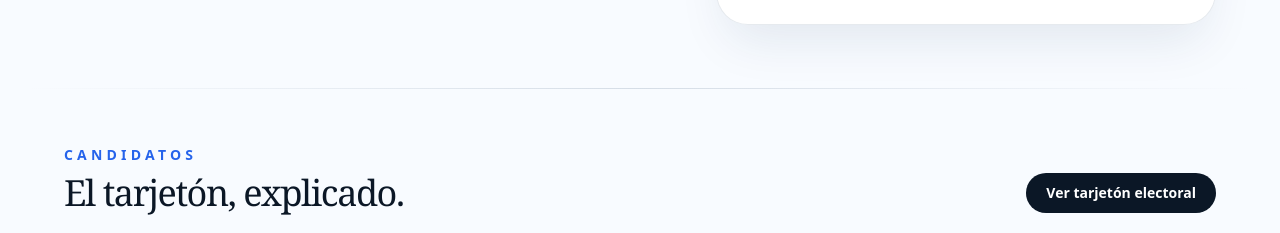
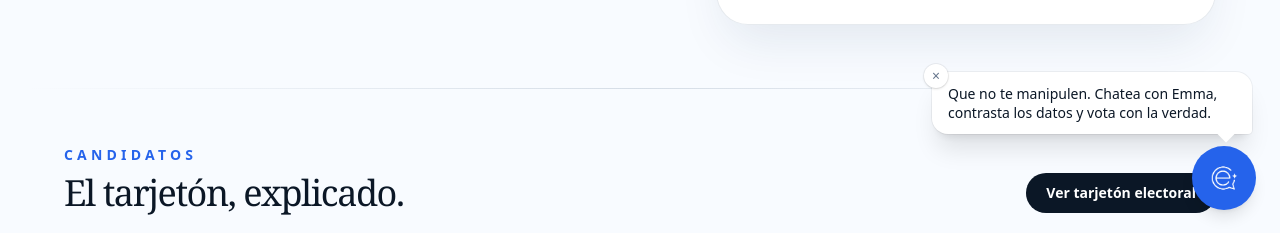
Before and after one commit to LuiferEduardoo/elegio, a React (Vite) app in the folder elegio-front/: page / in a window 1280 px wide. Shown: the part 566-799 px from the top of the page. Built offline with nearby package versions, Linux system fonts and the light colour scheme; no server answers.

Commit message:
feat(front): add floating Emma button with rotating message bubble

```diff
--- /dev/null
+++ b/elegio-front/src/components/FloatingEmmaButton.tsx
@@ -0,0 +1,81 @@
+import { useEffect, useState } from 'react'
+
+const EMMA_MESSAGES = [
+  'Evita la desinformación. Pregúntale a Emma y descubre qué es real en las propuestas de los candidatos.',
+  'Que no te manipulen. Chatea con Emma, contrasta los datos y vota con la verdad.',
+  'Protege tu voto de los mitos. Habla con Emma y verifica qué candidatos dicen la verdad.',
+  '¿Información real o manipulación? Pregúntale a Emma y sal de dudas.',
+  '¿Es real o engañoso? Verifícalo con Emma.',
+  '¿Qué propuesta quieres verificar hoy? Pregúntale a Emma.',
+]
+
+const MESSAGE_INTERVAL_MS = 12000
+const MESSAGE_EXIT_MS = 300
+
+export function FloatingEmmaButton() {
+  const [messageIndex, setMessageIndex] = useState(
+    () => Math.floor(Math.random() * EMMA_MESSAGES.length),
+  )
+  const [isExiting, setIsExiting] = useState(false)
+  const [showBubble, setShowBubble] = useState(true)
+
+  useEffect(() => {
+    if (!showBubble) return
+
+    const timer = setInterval(() => {
+      setIsExiting(true)
+    }, MESSAGE_INTERVAL_MS)
+
+    return () => clearInterval(timer)
+  }, [showBubble])
+
+  useEffect(() => {
+    if (!isExiting) return
+
+    const timer = setTimeout(() => {
+      setMessageIndex((prev) => (prev + 1) % EMMA_MESSAGES.length)
+      setIsExiting(false)
+    }, MESSAGE_EXIT_MS)
+
+    return () => clearTimeout(timer)
+  }, [isExiting])
+
+  return (
+    <div className="fixed bottom-6 right-6 z-50 flex flex-col items-end gap-3">
+      {showBubble && (
+        <div className="relative mr-1 max-w-xs animate-fade-in rounded-2xl rounded-br-sm bg-white px-4 py-3 text-sm text-ink shadow-xl ring-1 ring-black/5">
+          <button
+            type="button"
+            aria-label="Cerrar mensaje"
+            onClick={() => setShowBubble(false)}
+            className="absolute -left-2 -top-2 flex h-6 w-6 items-center justify-center rounded-full bg-white text-sm text-muted shadow ring-1 ring-black/5 transition-transform hover:scale-110"
+          >
+            ×
+          </button>
+          <p
+            key={messageIndex}
+            className={`leading-snug ${isExiting ? 'animate-message-out' : 'animate-message-swap'}`}
+          >
+            {EMMA_MESSAGES[messageIndex]}
+          </p>
+          <span className="absolute -bottom-1.5 right-5 h-3 w-3 rotate-45 bg-white" />
+        </div>
+      )}
+
+      <button
+        type="button"
+        aria-label="Abrir asistente Emma"
+        onClick={() => setShowBubble((prev) => !prev)}
+        className="group relative flex h-16 w-16 shrink-0 items-center justify-center overflow-hidden rounded-full shadow-lg transition-all duration-300 hover:scale-105 hover:shadow-[0_0_25px_4px_rgba(37,99,235,0.6)] focus:outline-none focus-visible:ring-4 focus-visible:ring-white/40"
+        style={{ backgroundColor: '#2563eb' }}
+      >
+        <img
+          src="/logo-emma.webp"
+          alt="Emma"
+          className="h-full w-full scale-[1.7] object-contain"
+        />
+        <span className="pointer-events-none absolute inset-0 -translate-x-full -skew-x-12 bg-gradient-to-r from-transparent via-white/50 to-transparent transition-transform duration-700 ease-out group-hover:translate-x-full" />
+      </button>
+    </div>
+  )
+}
--- a/elegio-front/src/components/RootLayout.tsx
+++ b/elegio-front/src/components/RootLayout.tsx
@@ -1,5 +1,6 @@
 import { useEffect } from 'react'
 import { Outlet, useLocation } from 'react-router'
+import { FloatingEmmaButton } from './FloatingEmmaButton'
 
 export function RootLayout() {
   const { pathname } = useLocation()
@@ -12,5 +13,10 @@ export function RootLayout() {
     })
   }, [pathname])
 
-  return <Outlet />
+  return (
+    <>
+      <Outlet />
+      <FloatingEmmaButton />
+    </>
+  )
 }
--- a/elegio-front/src/index.css
+++ b/elegio-front/src/index.css
@@ -11,6 +11,47 @@
 
   --font-display: Georgia, "Times New Roman", serif;
   --font-sans: ui-sans-serif, system-ui, sans-serif;
+
+  --animate-fade-in: fade-in 0.3s ease-out;
+  --animate-message-swap: message-swap 0.45s cubic-bezier(0.16, 1, 0.3, 1);
+  --animate-message-out: message-out 0.3s ease-in forwards;
+}
+
+@keyframes fade-in {
+  from {
+    opacity: 0;
+    transform: translateY(6px);
+  }
+  to {
+    opacity: 1;
+    transform: translateY(0);
+  }
+}
+
+@keyframes message-swap {
+  from {
+    opacity: 0;
+    transform: translateY(10px) scale(0.97);
+    filter: blur(2px);
+  }
+  to {
+    opacity: 1;
+    transform: translateY(0) scale(1);
+    filter: blur(0);
+  }
+}
+
+@keyframes message-out {
+  from {
+    opacity: 1;
+    transform: translateY(0) scale(1);
+    filter: blur(0);
+  }
+  to {
+    opacity: 0;
+    transform: translateY(-10px) scale(0.97);
+    filter: blur(2px);
+  }
 }
 
 @layer base {
```
